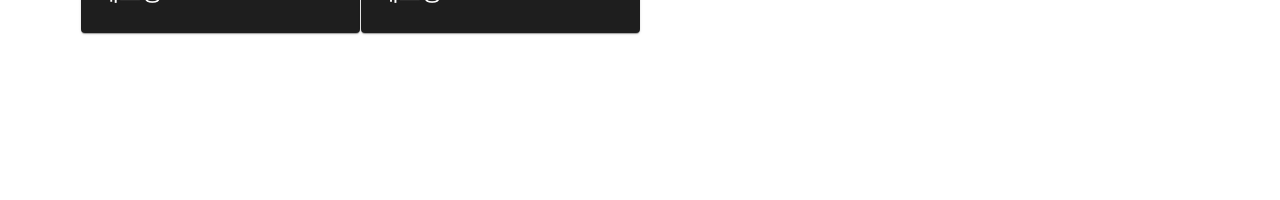
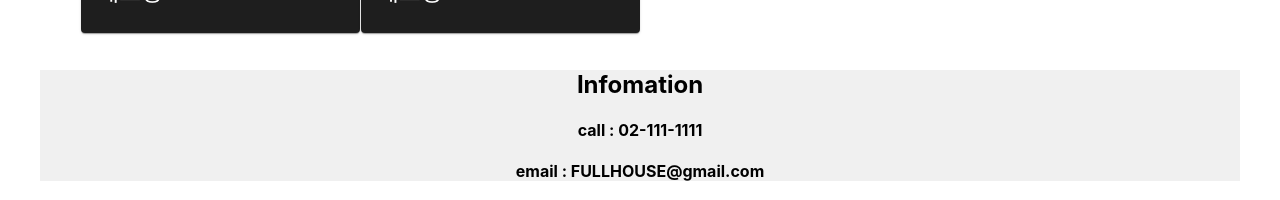
Before and after one commit to ottidditto/fullhouse-mall-front, a React (Create React App) app: page / in a window 1280 px wide. Shown: the part 1199-1399 px from the top of the page. Before the commit the page ends 1249 px from the top, so only its background shows below. Built offline with nearby package versions, Linux system fonts and the light colour scheme.

Commit message:
add Footer

```diff
--- a/src/App.js
+++ b/src/App.js
@@ -1,6 +1,7 @@
 import logo from './logo.svg';
 import Header from './components/header/Header';
 import Body from './components/body/Body';
+import Footer from './components/footer/Footer';
 
 import { ThemeProvider, createTheme } from '@mui/material/styles';
 import CssBaseline from '@mui/material/CssBaseline';
@@ -18,6 +19,7 @@ function App() {
       <ThemeProvider theme={darkTheme}>
         <Header />
         <Body />
+        <Footer />
       </ThemeProvider>
 
     </div>
--- /dev/null
+++ b/src/components/footer/Footer.js
@@ -0,0 +1,13 @@
+import Container from '@mui/material/Container';
+
+function Footer() {
+    return(
+        <Container style={{backgroundColor: '#f0f0f0', textAlign: 'center'}}>
+            <h2>Infomation</h2>
+            <h4>call : 02-111-1111</h4>
+            <h4>email : FULLHOUSE@gmail.com</h4>
+        </Container>
+    )
+}
+
+export default Footer;
```
